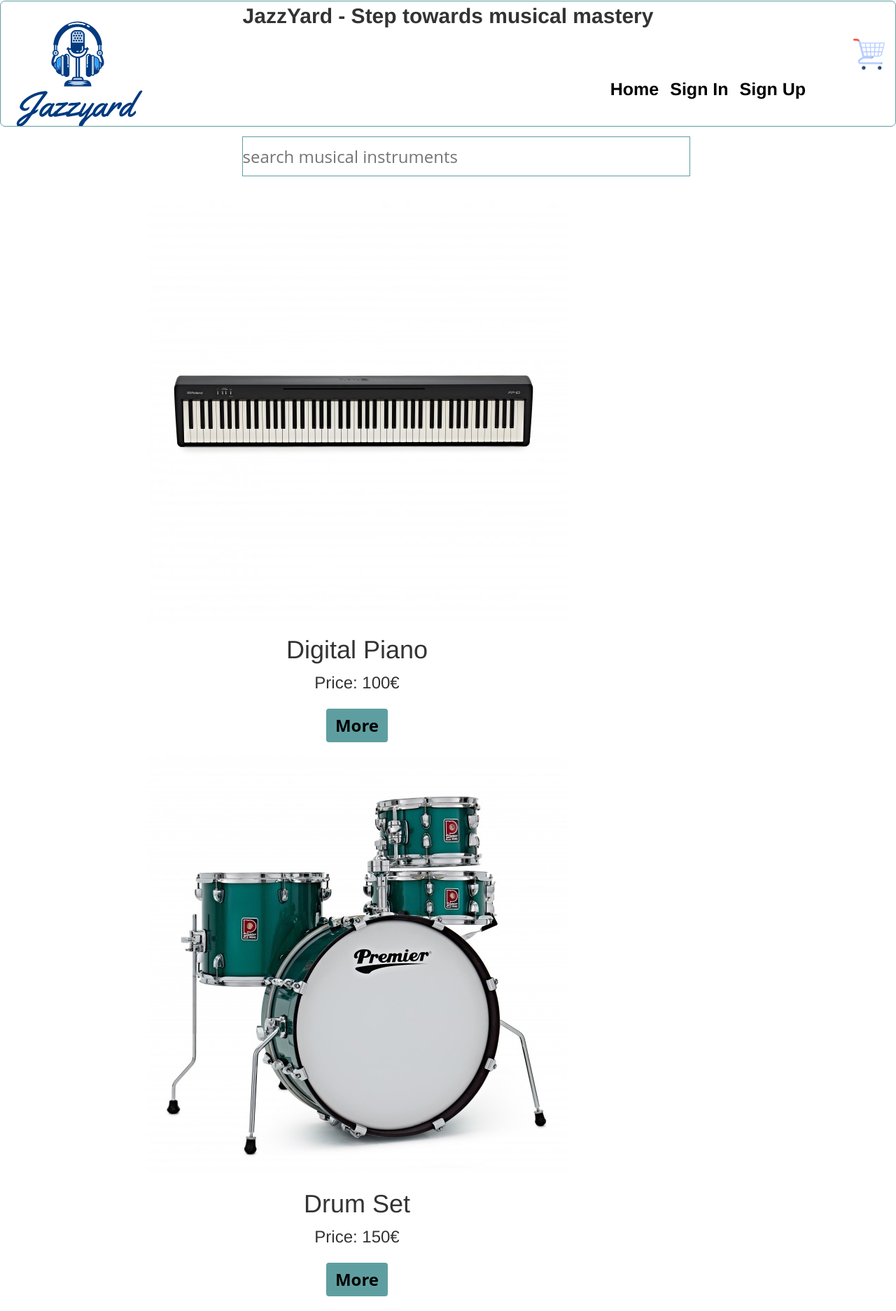
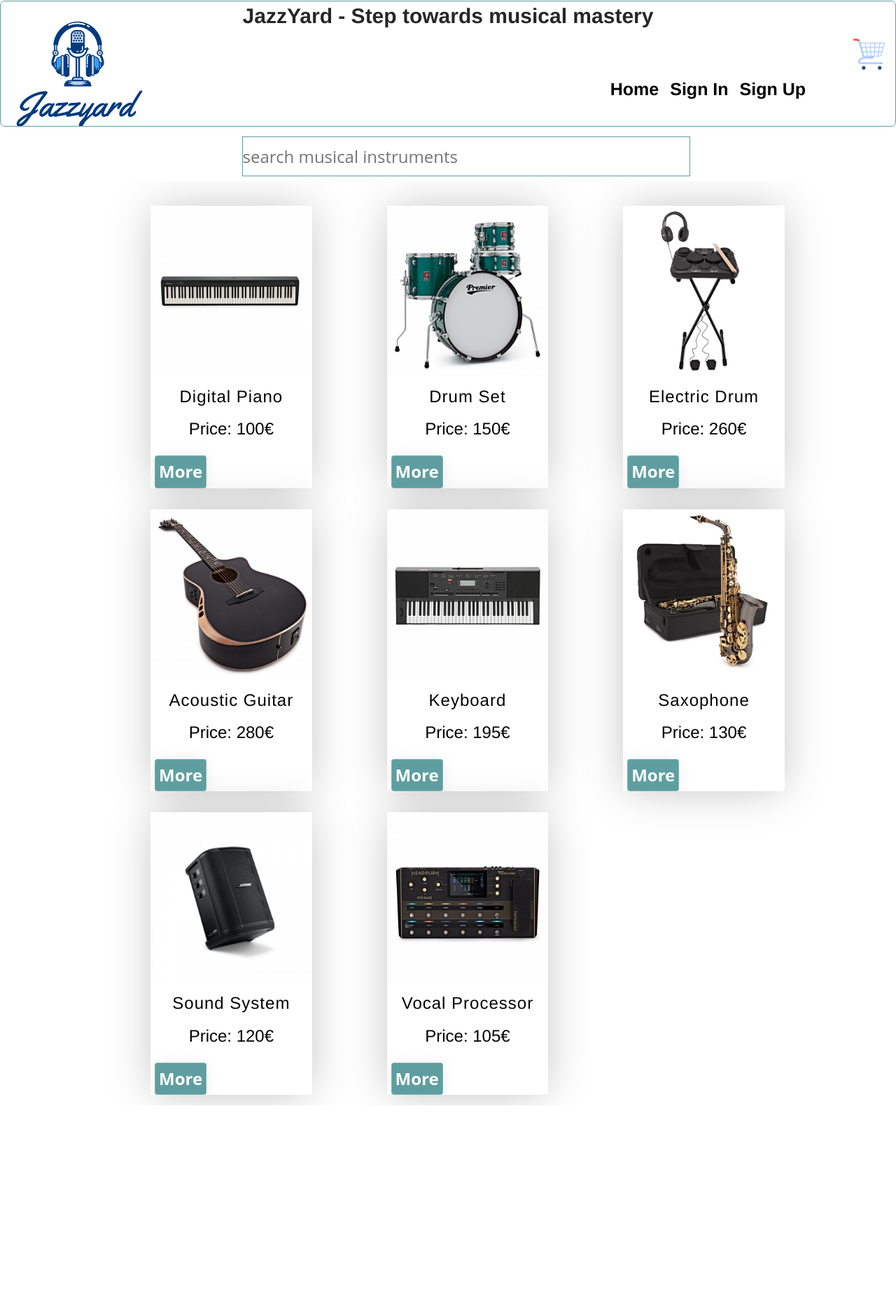
Before and after one commit to Naveen2369/B9IS123_PROGRAMMING_FOR_INFORMATION_SYSTEMS, a Python web app: template Jazzyard/templates/home.html in a window 1280 px wide. Shown: the top 1874 px of the page at 70% size. After the commit the page ends 1580 px from the top, so only its background shows below. Run offline with Jinja, Linux system fonts and the light colour scheme; the template is opened without the code that fills it, so the values that code supplies are empty; some libraries are stand-ins or nearby versions.

Commit message:
added styles for card display on home page

```diff
--- a/Jazzyard/static/styles.css
+++ b/Jazzyard/static/styles.css
@@ -57,7 +57,6 @@
 
 .nav{
   display:flex!important;
-  /*margin-left:42%;*/
   float: right!important;
   margin-top:1%!important;
 }
@@ -365,3 +364,273 @@
     top: 0px;
     text-align: center;
   }
+
+  .breadcrum {
+    margin-top: 10px;
+    text-align: center;
+  }
+
+  .breadcrumlinks {
+    text-decoration: none;
+    margin-left: 20px;
+    margin-top: 20px;
+    font-family: Open Sans, Roboto, Arial, Helvetica, sans-serif, SimSun;
+    font-size: 17px;
+    font-weight: 500;
+  }
+
+  .breadcrum>span:nth-child(n+0):nth-last-child(n+2) {
+    float: left;
+  }
+
+  .breadcrum>span:last-child {
+    font-weight: 500;
+  }
+
+  span.price {
+    float: right;
+  }
+
+  span.totalprice {
+    float: right;
+  }
+
+  .cartmsg {
+    text-align: center;
+  }
+
+  .forminput {
+    width: 100%;
+    height: auto;
+    border: 1px solid #ccc;
+    border-radius: 3px;
+    margin-bottom: 10px;
+    padding: 5px;
+  }
+
+  label {
+    margin-bottom: 10px;
+    display: block;
+    float: left;
+    padding-left: 5px;
+    font-size: 16px;
+    font-weight:600;
+  }
+
+  #lblqty
+  {
+    margin-left:-5px;
+  }
+
+  .icon-container {
+    margin-bottom: 20px;
+    padding: 7px 0;
+    font-size: 24px;
+  }
+
+  #productlink {
+    float: left;
+    text-decoration: none;
+  }
+
+  .row {
+    display: -ms-flexbox;
+
+    display: flex;
+    -ms-flex-wrap: wrap;
+
+    flex-wrap: wrap;
+    margin: 0 -16px;
+    width: 90%;
+  }
+
+  .col-25 {
+    -ms-flex: 25%;
+
+    flex: 25%;
+  }
+
+  .col-50 {
+    -ms-flex: 50%;
+
+    flex: 50%;
+  }
+
+  .col-75 {
+    -ms-flex: 75%;
+
+    flex: 75%;
+  }
+
+  .col-45 {
+    -ms-flex: 45%;
+
+    flex: 45%;
+  }
+
+  .col-55 {
+    -ms-flex: 55%;
+
+    flex: 55%;
+  }
+
+  .col-25,
+  .col-50,
+  .col-75 {
+    padding: 0 16px;
+  }
+
+  input:hover{
+    border-color: cadetblue!important;
+  }
+
+  body {
+    color: #272727;
+    font-style: normal;
+    font-weight: 400;
+    letter-spacing: 0;
+    margin: 0;
+    padding: 0;
+  }
+
+  .main {
+    position: relative;
+    margin: 0 auto;
+  }
+
+  h1 {
+    font-size: 24px;
+    font-weight: 400;
+    text-align: center;
+  }
+
+  img {
+    height: 245px;
+    max-width: 100%;
+    vertical-align: middle;
+  }
+
+
+  .btn-grad {
+    background-color: cadetblue;
+    text-align: center;
+    transition: 0.5s;
+    background-size: 200% auto;
+    color: white!important;
+    box-shadow: 0 0 20px #eee;
+    border-radius: 10px;
+    display: block;
+  }
+
+  .btn-grad:hover {
+    background-position: right center;
+    color: #fff;
+    text-decoration: none;
+  }
+
+  .btn {
+    float:left;
+    color: black;
+    padding: 0.5rem;
+    border-radius: 4px;
+    font-weight: 400;
+    display: block;
+    width: 90%;
+    margin-left: 6px;
+    cursor: pointer;
+    border: 1px solid rgba(255, 255, 255, 0.2);
+
+  }
+
+  .btn:hover {
+    background-color: rgba(255, 255, 255, 0.12);
+  }
+
+  .cards {
+    display: flex;
+    flex-wrap: wrap;
+    list-style: none;
+    margin: 0;
+    padding: 0;
+    border-radius: 8px;
+    float: left;
+    margin-left:35%;
+  }
+
+  .cards_item {
+    display: flex;
+    padding: 1rem;
+    border-radius: 8px;
+  }
+
+  .product_card_desc {
+    display: flex;
+    padding: 1rem;
+    border-radius: 8px;
+    width: 55%;
+  }
+
+  .product_card_images {
+    display: flex;
+    padding: 1rem;
+    /*background-color:white;*/
+    border-radius: 8px;
+  }
+
+  @media (min-width: 40rem) {
+    .cards_item {
+      width: 50%;
+    }
+  }
+
+  @media (min-width: 56rem) {
+    .cards_item {
+      width: 30.3333%;
+      margin: 5px;
+    }
+  }
+
+  .card {
+    background-color: white;
+    border-radius: 0.25rem;
+    box-shadow: 0 1px 60px -5px rgb(0 0 0 / 25%);
+    overflow: hidden;
+    width:75%;
+  }
+
+  .card_content {
+    backdrop-filter: blur(1px) saturate(158%);
+    -webkit-backdrop-filter: blur(1px) saturate(158%);
+  }
+
+  .card_title {
+    color: black;
+    font-weight: 400;
+    letter-spacing: 1px;
+    margin: 15px 5px 15px 5px;
+
+  }
+
+  .card_text {
+    color: #ffffff;
+    font-size: 1.1rem;
+    line-height: 1.5;
+    margin-bottom: 1.25rem;
+    font-weight: 400;
+    text-align: center;
+  }
+
+  .card_price {
+    color: black;
+    line-height: 1.5;
+    font-weight: 400;
+  }
+
+  .card_review {
+    color: black;
+    font-size: 1.1rem;
+    line-height: 1.5;
+    font-weight: 400;
+    text-align: center;
+    margin-bottom: 10px;
+  }
--- a/Jazzyard/templates/template.html
+++ b/Jazzyard/templates/template.html
@@ -69,6 +69,7 @@
 
 
       <div class="containerbody">{% block content %} {% endblock %}</div>
+
       <script src="https://code.jquery.com/jquery-3.6.0.min.js"
       integrity="sha256-/xUj+3OJU5yExlq6GSYGSHk7tPXikynS7ogEvDej/m4=" crossorigin="anonymous"></script>
    <script src="https://cdnjs.cloudflare.com/ajax/libs/popper.js/2.9.2/umd/popper.min.js"> </script>
```
Also changed, not shown: Jazzyard/templates/productdetails.html (+18 -22 lines).
